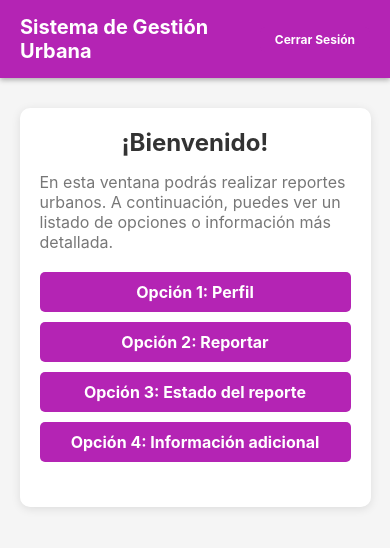
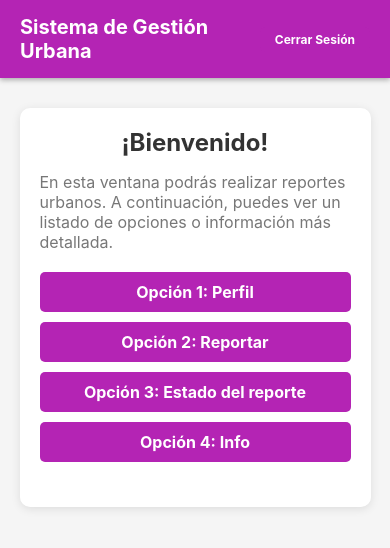
Before and after one commit to Juandoqg/SGU, a React Native app: screen /SecondScreen in a window 390 px wide. Shown: the top 548 px of the page. Built offline with nearby package versions, Linux system fonts and the light colour scheme.

Commit message:
Info ruteado

```diff
--- a/src/screens/SecondScreen.js
+++ b/src/screens/SecondScreen.js
@@ -31,7 +31,7 @@ const SecondScreen = () => {
     if (option === 'Estado del reporte') {
       navigation.navigate('EstadoReporteScreen'); // Redirigir a DetalleReporteScreen
     }
-    if (option === 'Informacion adicional') {
+    if (option === 'Info') {
       navigation.navigate('InfoAdicionalScreen'); // Redirigir a DetalleReporteScreen
     }
 
@@ -62,7 +62,7 @@ const SecondScreen = () => {
 
           {/* Botones para las opciones */}
           <View style={styles.buttonContainer}>
-            {['Perfil', 'Reportar', 'Estado del reporte', 'Información adicional'].map((option, index) => (
+            {['Perfil', 'Reportar', 'Estado del reporte', 'Info'].map((option, index) => (
               <TouchableOpacity
                 key={index}
                 style={styles.optionButton}
```
